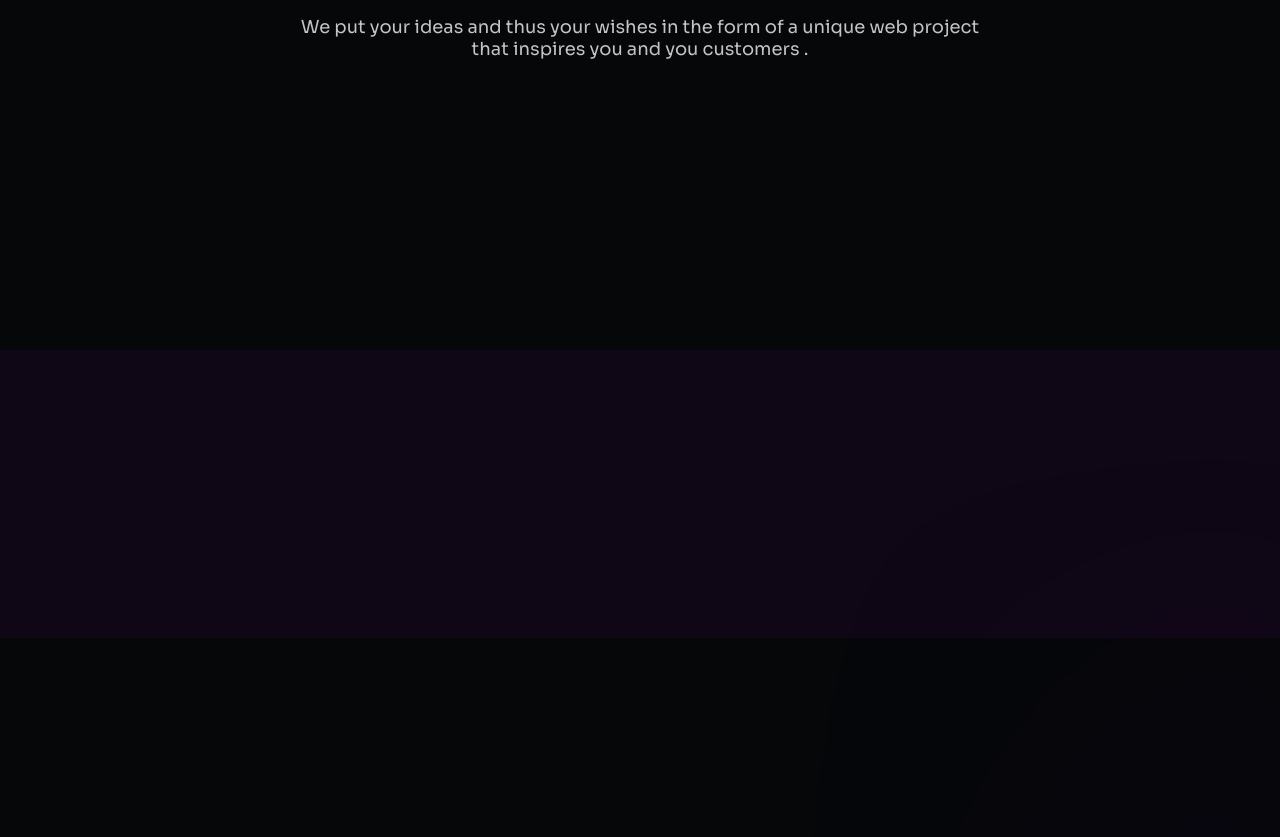
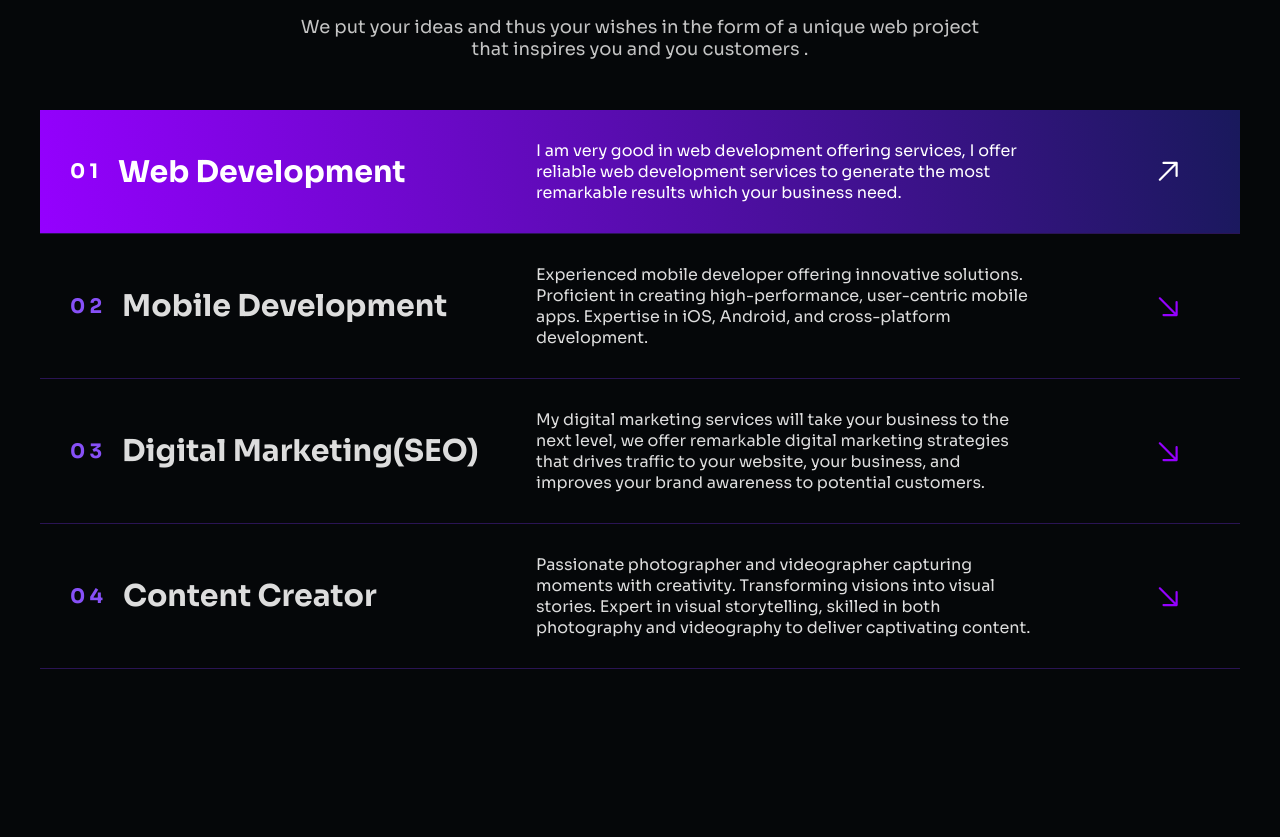
Before and after one commit to ADITYA748848/portfolio_preset, a Next.js app in the folder FORNTEND/: page / in a window 1280 px wide. Shown: the part 1255-2092 px from the top of the page. Built offline with nearby package versions, Linux system fonts and the light colour scheme; a web font is replaced by a local one.

Commit message:
Your commit message

```diff
--- a/FORNTEND/pages/index.js
+++ b/FORNTEND/pages/index.js
@@ -4,8 +4,18 @@ import  { BiDownload} from "react-icons/bi";
 import { FaGithub, FaTwitter } from "react-icons/fa6";
 import { GrLinkedinOption } from "react-icons/gr";
 import { LiaBasketballBallSolid } from "react-icons/lia";
+import { GoArrowUpRight } from "react-icons/go";
+import { useState } from "react";
 
 export default function Home() {
+  // active service background color
+  const [activeIndex,setActiveIndex] = useState(0);
+  const handleHower= (index)=>{
+
+  }
+  const handleMouseOut =() =>{
+    setActiveIndex(0); // set the first item as
+  }
 
 
 
@@ -38,7 +48,8 @@ export default function Home() {
         <title>vbmcoder - Personal Portfolio</title>
         <meta name="description" content="vbmcoder - Personal Portfolio" />
         <meta name="viewport" content="width=device-width, initial-scale=1" />
-        <link rel="shortcut icon" type="image/png" href="/favicon.png" />
+        <link rel="shortcut icon" type="image/png" href="/favicon.png" crossOrigin="anonymous" />
+        {/* <link rel="shortcut icon" type="image/png" href="/favicon.png" /> */}
       </Head>
 
       {/* hero section */}
@@ -55,7 +66,7 @@ export default function Home() {
               <span className="hero_sb_title">I am Aditya</span>
               <h1 className="hero_title">Web Devloper + <br/> <span className=" typed-text"> Ux Designer</span></h1>
               <div className="hero_img_box heroimgbox">
-                <img src="/img/ me.jpg"alt="coder"/>
+                <img src="/img/me.jpg"alt="coder"/>
 
               </div>
               <div className=" lead"> I break down complex user experience problems to create integritiy focussed solution that connect billions of people .</div>
@@ -118,7 +129,31 @@ export default function Home() {
               <h2>MY Quality services</h2>
               <p> We put your ideas and thus your wishes in the form of a unique web project that inspires you and you customers . </p>
             </div>
-            <div className="services_menu"></div>
+            <div className="services_menu">
+              {services.map((service, index) =>(
+                <div key ={index}
+                className={`services_item ${activeIndex === index ? 'sactive' : ''}`}
+                onMouseOver={() => handleHower(index)}
+                onMouseOut={handleMouseOut}
+
+
+                >
+                  <div className="left_s_box">
+                    <span>0 {index + 1}</span>
+                    <h3>{service.title}</h3>
+
+
+                  </div>
+                  <div className="right_s_box">
+                    <p>{service.description}</p>
+
+                  </div>
+                  <GoArrowUpRight/>
+
+
+                </div>
+              ))}
+            </div>
           </div>
         </div>
 
@@ -126,6 +161,11 @@ export default function Home() {
 
       {/* Projects */}
       <section className="projects">
+        <div className="container">
+          <div className="project_titles"></div>
+        </div>
+
+
 
       </section>
 
```
